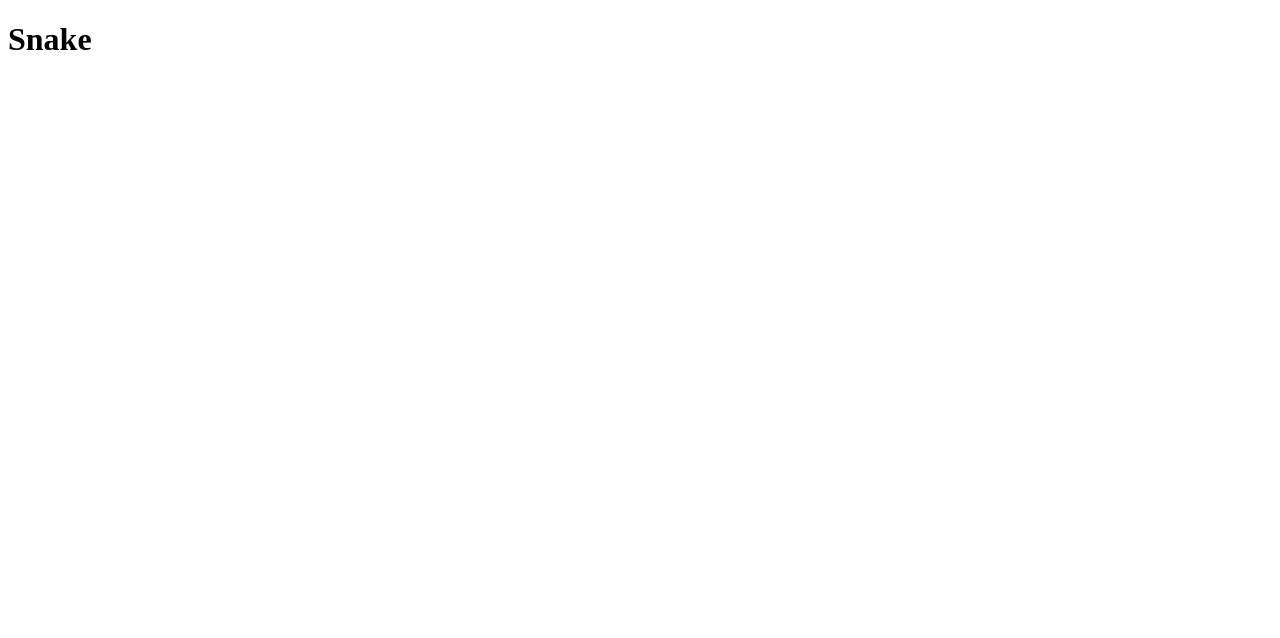
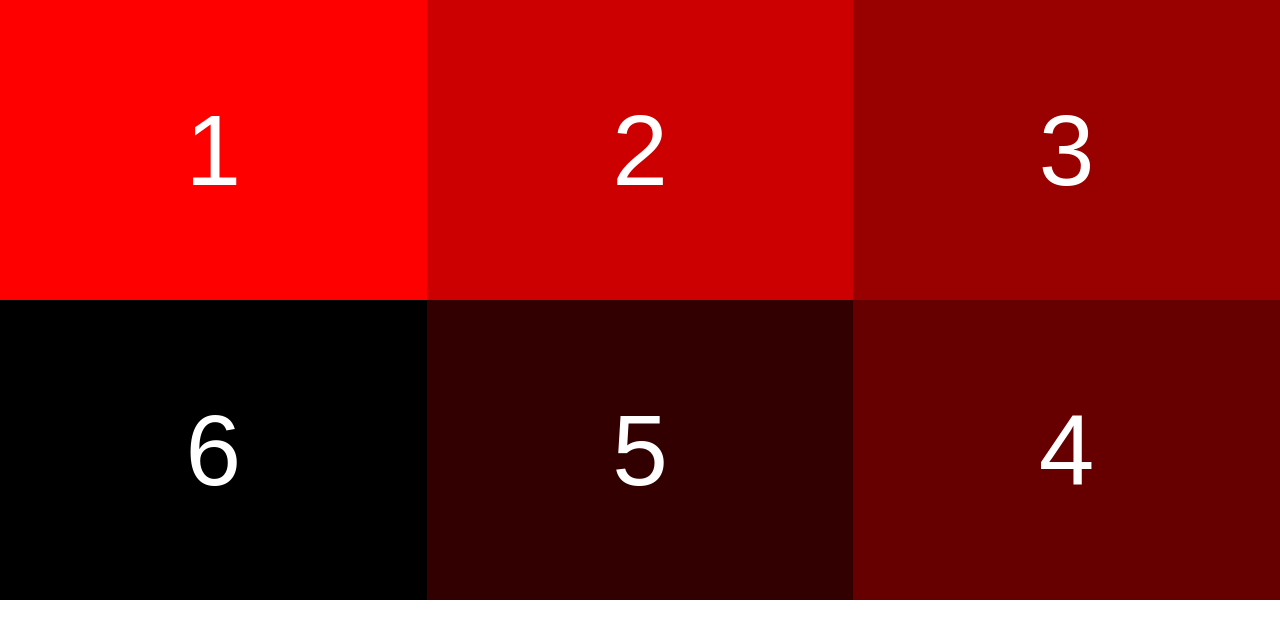
Before and after one commit to oolcha/layout_snake, a website built with Parcel: page src/index.html in a window 1280 px wide. Built offline with nearby package versions, Linux system fonts and the light colour scheme.

Commit message:
solution

```diff
--- a/src/index.html
+++ b/src/index.html
@@ -9,6 +9,13 @@
     <link rel="stylesheet" href="./style.css">
   </head>
   <body>
-  <h1>Snake</h1>
+    <div class="boxes">
+      <div class="box box-1">1</div>
+      <div class="box box-2">2</div>
+      <div class="box box-3">3</div>
+      <div class="box box-4">4</div>
+      <div class="box box-5">5</div>
+      <div class="box box-6">6</div>
+    </div>
   </body>
 </html>
--- a/src/style.css
+++ b/src/style.css
@@ -0,0 +1,85 @@
+* {
+  box-sizing: border-box;
+}
+
+body {
+  margin: 0;
+}
+
+.boxes {
+  display: flex;
+  justify-content: center;
+  flex-wrap: wrap;
+}
+
+.box {
+  flex-basis: 100%;
+  height: 300px;
+  text-align: center;
+  line-height: 300px;
+  color: #fff;
+  font-size: 100px;
+  font-family: Arial, sans-serif;
+}
+
+.box-1 {
+  background-color: #f00;
+  order: 1;
+}
+
+.box-2 {
+  background-color: #c00;
+  order: 2;
+}
+
+.box-3 {
+  background-color: #900;
+  order: 3;
+}
+
+.box-4 {
+  background-color: #600;
+  order: 4;
+}
+
+.box-5 {
+  background-color: #300;
+  order: 5;
+}
+
+.box-6 {
+  background-color: #000;
+  order: 6;
+}
+
+@media (min-width: 600px) {
+  .box {
+    flex-basis: 50%;
+  }
+
+  .box-3 {
+    order: 4;
+  }
+
+  .box-4 {
+    order: 3;
+  }
+}
+
+@media (min-width: 900px) {
+  .box {
+    flex-basis: calc(100% / 3);
+  }
+
+  .box-3 {
+    order: 3;
+  }
+
+  .box-4 {
+    order: 6;
+  }
+
+  .box-6 {
+    order: 4;
+  }
+}
```
Also changed, not shown: readme.md. Lines whose indentation alone changed are shown as unchanged.
